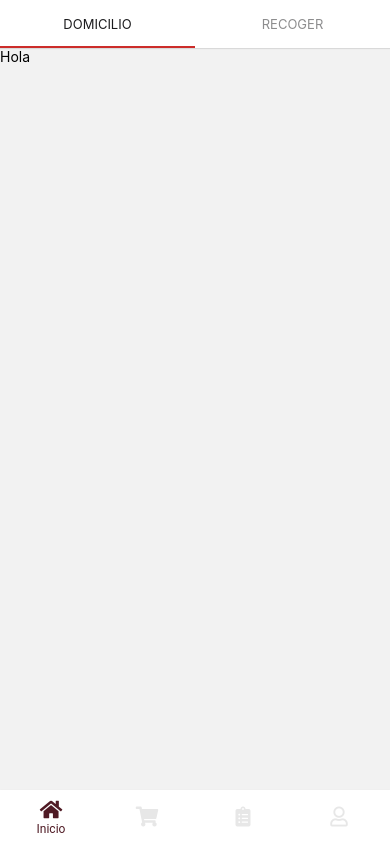
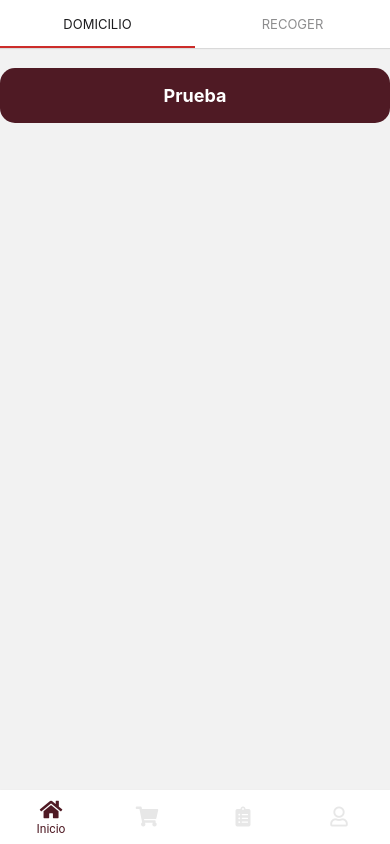
Before and after one commit to estefaniaaristizabal12/ServiApp_, a React Native app: screen /BottomTab in a window 390 px wide. Built offline with nearby package versions, Linux system fonts and the light colour scheme.

Commit message:
navegacion restaurantes

```diff
--- a/App.tsx
+++ b/App.tsx
@@ -2,9 +2,11 @@ import { NavigationContainer } from '@react-navigation/native';
 import { StatusBar } from 'expo-status-bar';
 import { StyleSheet, Text, View } from 'react-native';
 import { RootNavigation } from './src/navigation/RootNavigation';
+import { Home } from './src/screens/Home';
 
 export default function App() {
   return (
+
     <RootNavigation/>
 
   );
--- a/src/navigation/BottomTab.tsx
+++ b/src/navigation/BottomTab.tsx
@@ -8,6 +8,7 @@ import { Profile } from '../screens/Profile';
 import { FontAwesome5 } from '@expo/vector-icons';
 import { Orders } from '../screens/Orders';
 import { createMaterialBottomTabNavigator } from '@react-navigation/material-bottom-tabs';
+import { RestStack } from './RestStack';
 
 
 const BtTap = createMaterialBottomTabNavigator();
@@ -56,7 +57,7 @@ export default function BottomTab() {
                 }
             })}>
 
-            <BtTap.Screen name="Home" options={{ title: 'Inicio' }} component={TopTab} />
+            <BtTap.Screen name="Home" options={{ title: 'Inicio' }} component={RestStack} />
             <BtTap.Screen name="Cart" options={{ title: 'Carrito' }} component={Cart} />
             <BtTap.Screen name="Orders" options={{ title: 'Ordenes' }} component={Orders} />
             <BtTap.Screen name="Profile" options={{ title: 'Perfil' }} component={Profile} />
--- /dev/null
+++ b/src/navigation/RestStack.tsx
@@ -0,0 +1,23 @@
+import React from 'react'
+import { createStackNavigator } from '@react-navigation/stack';
+import { Restaurant } from '../screens/restScreens/Restaurant';
+import { Product } from '../screens/restScreens/Product';
+import { Delivery } from '../screens/Delivery';
+import { PickUp } from '../screens/PickUp';
+import { TopTab } from './TopTab';
+
+const StackRest = createStackNavigator();
+export const RestStack = () => {
+    return (
+        <StackRest.Navigator
+            screenOptions={{
+                headerShown: false,
+                animationTypeForReplace: 'pop',
+            }}>
+
+            <StackRest.Screen name="TopTab" component={TopTab} />
+            <StackRest.Screen name="Restaurant" component={Restaurant} />
+            <StackRest.Screen name="Product" component={Product} />
+        </StackRest.Navigator>
+    )
+}
--- a/src/navigation/RootNavigation.tsx
+++ b/src/navigation/RootNavigation.tsx
@@ -1,6 +1,7 @@
 import { NavigationContainer } from '@react-navigation/native'
 import React from 'react'
 import { AuthStack } from './AuthStack';
+import { Home } from '../screens/Home';
 
 export const RootNavigation = () => {
   return (
--- a/src/navigation/TopTab.tsx
+++ b/src/navigation/TopTab.tsx
@@ -4,6 +4,7 @@ import { Colors } from '../constants/colors';
 import { PickUp } from '../screens/PickUp';
 import { Delivery } from '../screens/Delivery';
 import { useSafeAreaInsets } from 'react-native-safe-area-context';
+import { RestStack } from './RestStack';
 
 const Tab = createMaterialTopTabNavigator();
 export const TopTab = () => {
--- a/src/screens/Delivery.tsx
+++ b/src/screens/Delivery.tsx
@@ -1,10 +1,11 @@
 import React from 'react'
-import { Text } from 'react-native'
+import { Text, View } from 'react-native'
+import Button from '../components/Button'
 
-export const Delivery = () => {
+export const Delivery = ({ navigation }) => {
   return (
-    <Text>
-        Hola
-    </Text>
+    <View>
+      <Button title="Prueba" onPress={() => navigation.navigate('Restaurant')}/>
+    </View>
   )
 }
--- /dev/null
+++ b/src/screens/restScreens/Restaurant.tsx
@@ -0,0 +1,16 @@
+import React from 'react'
+import { Text } from 'react-native'
+import { View } from 'react-native-animatable'
+import Button from '../../components/Button'
+import { useSafeAreaInsets } from 'react-native-safe-area-context';
+
+export const Restaurant = ({ navigation }) => {
+    const { top: paddingTop } = useSafeAreaInsets();
+    return (
+        <View style={{paddingTop}}>
+            <Text> RESTAURANTE </Text>
+            <Button title="Product" onPress={() => navigation.navigate('Product')} />
+
+        </View>
+    )
+}
```
Also changed, not shown: src/screens/Home.tsx (added, +10 -0 lines), src/screens/authScreens/LogIn.tsx (+8 -8 lines).
